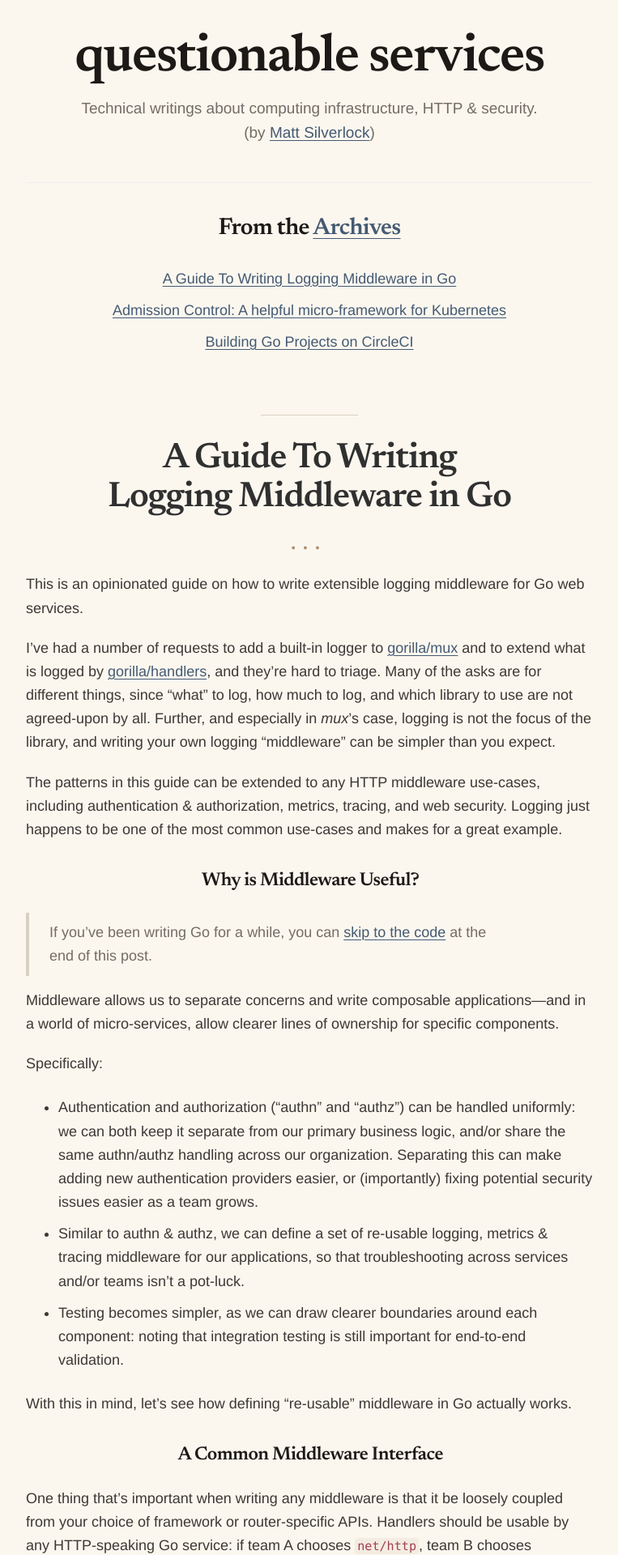
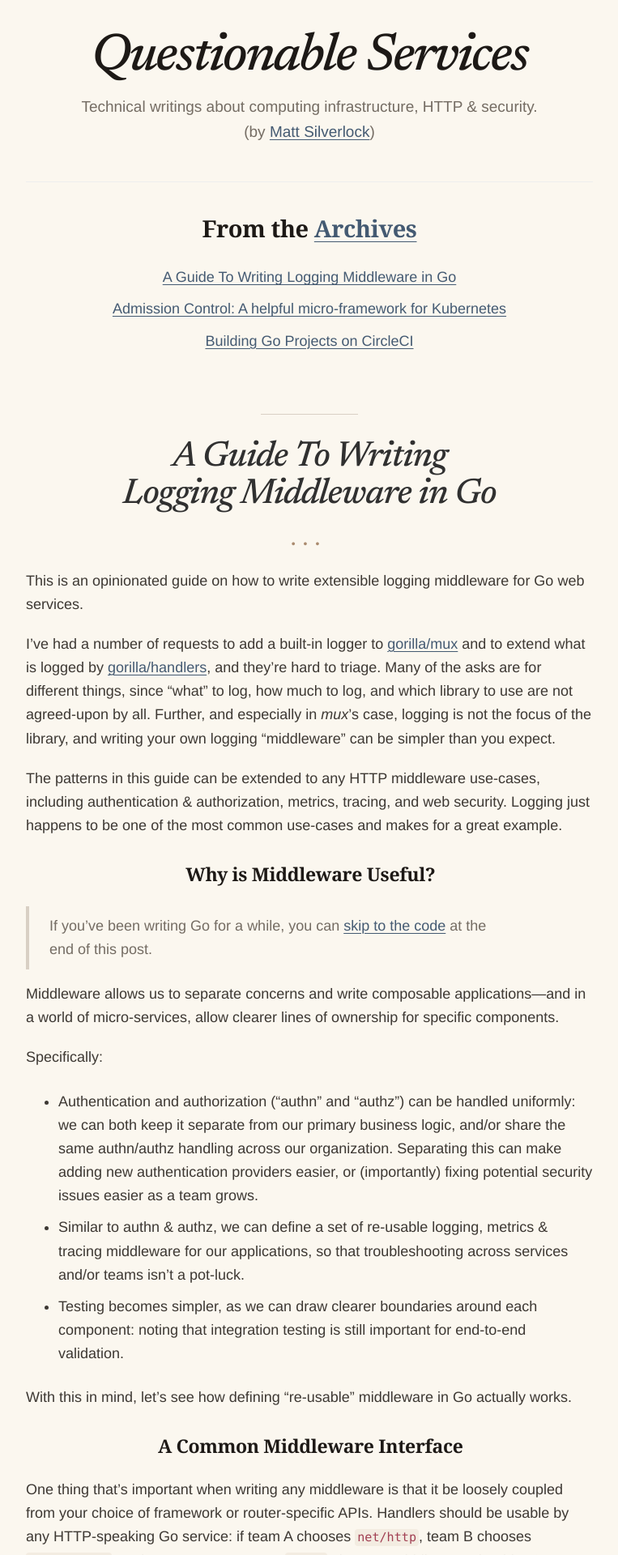
Before and after one commit to elithrar/elithrar.github.io, a Jekyll site: the page built from index.html, in a window 1280 px wide. Shown: the top 1920 px of the page at 81% size, without its empty margins (258-1021 px from the left). Built offline with Jekyll 4.4.1, drawn with Linux system fonts in a browser that asks for light colours; the list of posts is cut into pages by our own code.

Commit message:
Refine masthead and post title typography

```diff
--- a/_config.yml
+++ b/_config.yml
@@ -17,7 +17,7 @@ sass:
 permalink: "/article/:title/"
 
 # Setup
-title: "questionable services"
+title: "Questionable Services"
 tagline: "Technical writings about computing infrastructure, HTTP & security."
 byline: "by Matt Silverlock"
 description: "Technical writings about computing infrastructure, HTTP & security."
--- a/_includes/head.html
+++ b/_includes/head.html
@@ -14,10 +14,10 @@
     site.title }} &middot; {{ site.tagline }} {% endif %}
   </title>
 
-  <!-- Newsreader Semibold, reduced to the Latin subset used by the site. -->
+  <!-- Newsreader Medium Italic, reduced to the Latin subset used by the site. -->
   <link
     rel="preload"
-    href="/public/fonts/newsreader-latin-600-v26.woff2"
+    href="/public/fonts/newsreader-latin-italic-500-v26.woff2"
     as="font"
     type="font/woff2"
     crossorigin
--- a/public/css/app.css
+++ b/public/css/app.css
@@ -12,10 +12,11 @@
 
 @font-face {
   font-family: "Newsreader";
-  font-style: normal;
-  font-weight: 600;
+  font-style: italic;
+  font-weight: 500;
   font-display: optional;
-  src: url("/public/fonts/newsreader-latin-600-v26.woff2") format("woff2");
+  src: url("/public/fonts/newsreader-latin-italic-500-v26.woff2")
+    format("woff2");
   unicode-range: U+0000-00FF, U+0131, U+0152-0153, U+02BB-02BC,
     U+02C6, U+02DA, U+02DC, U+0304, U+0308, U+0329, U+2000-206F,
     U+20AC, U+2122, U+2191, U+2193, U+2212, U+2215, U+FEFF, U+FFFD;
@@ -122,10 +123,10 @@ h2,
 h3 {
   margin-bottom: 25px;
   color: var(--ink-strong);
-  font-family: "Newsreader", Georgia, "Times New Roman", serif;
+  font-family: Georgia, "Times New Roman", serif;
   font-weight: 600;
   font-style: normal;
-  letter-spacing: -0.025em;
+  letter-spacing: -0.015em;
   text-wrap: balance;
 }
 
@@ -160,10 +161,12 @@ h3 {
   padding: 0;
   font-size: clamp(2.4rem, 7vw, 3.25rem);
   color: var(--ink-strong);
-  font-family: "Newsreader", Georgia, "Times New Roman", serif;
-  font-weight: 600;
-  line-height: 0.98;
-  letter-spacing: -0.025em;
+  font-family: "Newsreader", "Iowan Old Style", "Palatino Linotype", Georgia,
+    "Times New Roman", serif;
+  font-weight: 500;
+  font-style: italic;
+  line-height: 0.96;
+  letter-spacing: -0.035em;
   text-align: center;
   text-wrap: balance;
   width: 100%;
@@ -268,8 +271,13 @@ pre code {
 }
 
 .post-title {
+  font-family: "Newsreader", "Iowan Old Style", "Palatino Linotype", Georgia,
+    "Times New Roman", serif;
   font-size: clamp(1.9rem, 5.5vw, 2.2rem);
-  line-height: 1.1;
+  font-weight: 500;
+  font-style: italic;
+  line-height: 1.06;
+  letter-spacing: -0.025em;
 }
 
 .post-bullets {
```
Also changed, not shown: public/fonts/newsreader-latin-600-v26.woff2 (deleted), public/fonts/newsreader-latin-italic-500-v26.woff2 (added).
